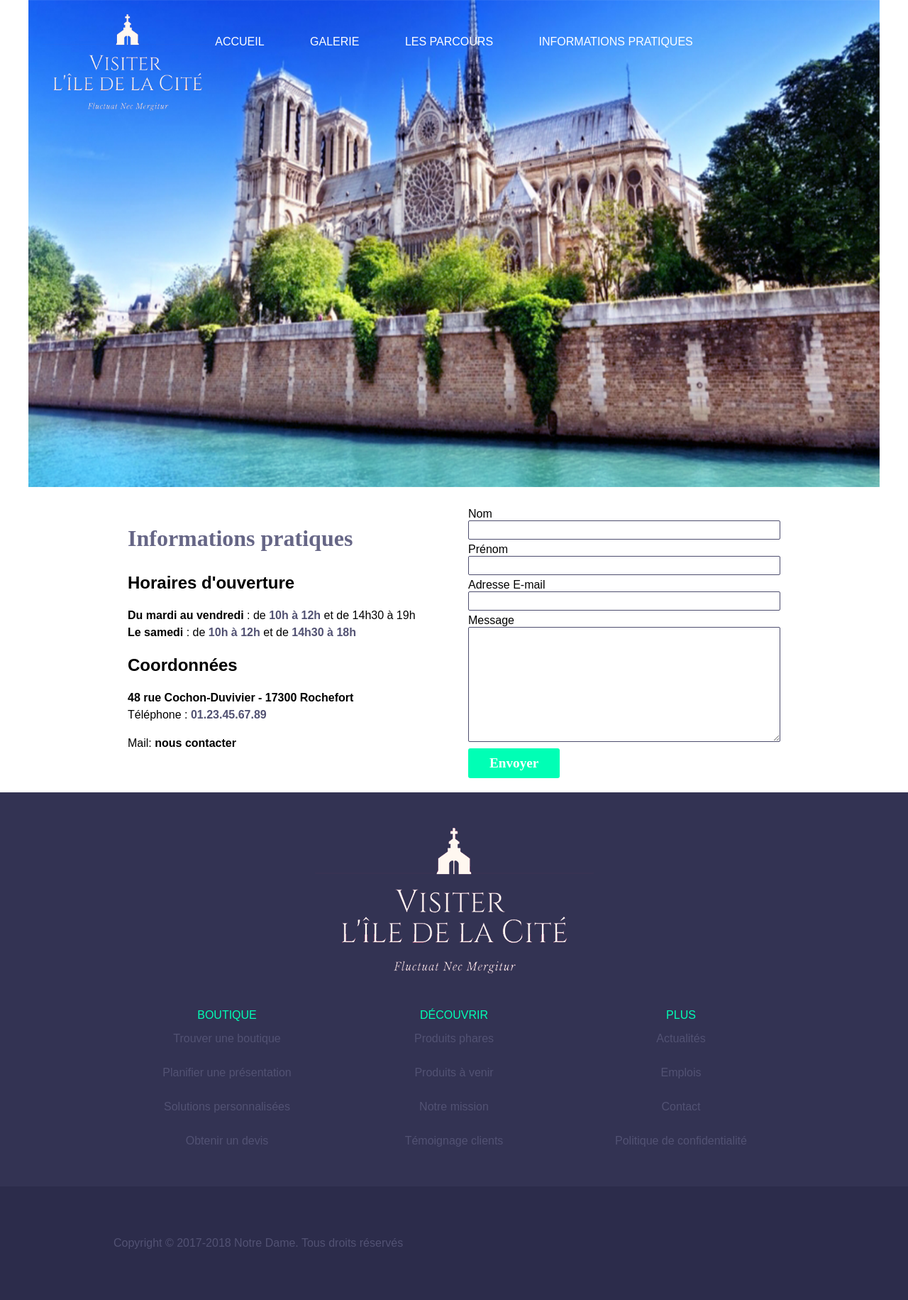
After one commit to Evywell/G4-NotreDame, a PHP site: page /integration/infos.html in a window 1280 px wide. The commit adds this page. Shown: the whole page at 71% size. Run offline with PHP 8.4, Linux system fonts and the light colour scheme.

Commit message:
infos pratiques

```diff
--- a/integration/css/app.css
+++ b/integration/css/app.css
@@ -161,6 +161,7 @@ button {
 button.primary {
     background-color: #00ffb5;
     color: #FFF;
+    cursor: pointer;
 }
 
 .container.center {
@@ -261,6 +262,41 @@ button.primary {
     text-align: left;
 }
 
+.infos_pratiques span {
+    color: #525273;
+    font-weight: 800;
+}
+
+.infos_pratiques__contact {
+    color: inherit;
+    text-decoration: none;
+}
+
+.form {
+    display: block;
+    width: 100%;
+}
+
+.form-full {
+    width: 100%;
+    margin: 5px 0;
+}
+
+.form label, .form input, .form textarea {
+    display: inline-block;
+    width: 100%;
+}
+
+.form input, .form textarea {
+    border-radius: 2px;
+    padding: 5px;
+    border: 1px solid #4d4d6e;
+}
+
+.infos_pratiques h1 {
+    margin: 30px 0;
+}
+
 @keyframes toTop {
     from { transform: translateY(-100%) }
     top { transform: translateY(0) }
--- /dev/null
+++ b/integration/infos.html
@@ -0,0 +1,108 @@
+<!doctype html>
+<html lang="fr">
+<head>
+    <meta charset="UTF-8">
+    <meta name="viewport"
+          content="width=device-width, user-scalable=no, initial-scale=1.0, maximum-scale=1.0, minimum-scale=1.0">
+    <meta http-equiv="X-UA-Compatible" content="ie=edge">
+    <link rel="stylesheet" href="css/app.css">
+    <title>Notre Dame</title>
+</head>
+<body>
+<header class="header">
+    <nav class="nav">
+        <ul>
+            <li><a href="">accueil</a></li>
+            <li><a href="">Galerie</a></li>
+            <li><a href="">Les parcours</a></li>
+            <li><a href="">Informations pratiques</a></li>
+        </ul>
+    </nav>
+    <div class="logo"></div>
+    <div class="header-background">
+        <img src="img/header.png" alt="Notre Dame de Paris">
+    </div>
+</header>
+<div class="container infos_pratiques">
+    <div class="flex">
+        <div class="column">
+            <h1>Informations pratiques</h1>
+            <h2>Horaires d'ouverture</h2>
+            <p>
+                <b>Du mardi au vendredi</b> : de <span>10h à 12h</span> et de 14h30 à 19h<br />
+                <b>Le samedi</b> : de <span>10h à 12h</span> et de <span>14h30 à 18h</span>
+            </p>
+            <h2>Coordonnées</h2>
+            <p>
+                <b>48 rue Cochon-Duvivier - 17300 Rochefort</b><br />
+                Téléphone : <span>01.23.45.67.89</span>
+            </p>
+            <p>
+                Mail: <b><a href="mailto:test@test.fr" class="infos_pratiques__contact">nous contacter</a></b>
+            </p>
+        </div>
+        <div class="column">
+            <form class="form">
+                <div class="form-full">
+                    <label>Nom</label>
+                    <input type="text">
+                </div>
+                <div class="form-full">
+                    <label>Prénom</label>
+                    <input type="text">
+                </div>
+                <div class="form-full">
+                    <label>Adresse E-mail</label>
+                    <input type="text">
+                </div>
+                <div class="form-full">
+                    <label>Message</label>
+                    <textarea name="" id="" cols="30" rows="10"></textarea>
+                </div>
+                <button class="primary">Envoyer</button>
+            </form>
+        </div>
+    </div>
+</div>
+<footer class="footer">
+    <div class="plan_site">
+        <div class="logo"></div>
+        <div class="container">
+            <div class="column">
+                <span>boutique</span>
+                <ul>
+                    <li><a href="">Trouver une boutique</a></li>
+                    <li><a href="">Planifier une présentation</a></li>
+                    <li><a href="">Solutions personnalisées</a></li>
+                    <li><a href="">Obtenir un devis</a></li>
+                </ul>
+            </div>
+            <div class="column">
+                <span>découvrir</span>
+                <ul>
+                    <li><a href="">Produits phares</a></li>
+                    <li><a href="">Produits à venir</a></li>
+                    <li><a href="">Notre mission</a></li>
+                    <li><a href="">Témoignage clients</a></li>
+                </ul>
+            </div>
+            <div class="column">
+                <span>plus</span>
+                <ul>
+                    <li><a href="">Actualités</a></li>
+                    <li><a href="">Emplois</a></li>
+                    <li><a href="">Contact</a></li>
+                    <li><a href="">Politique de confidentialité</a></li>
+                </ul>
+            </div>
+        </div>
+    </div>
+    <div class="copyright">
+        <div class="container">
+            Copyright &copy; 2017-2018 Notre Dame. Tous droits réservés
+        </div>
+    </div>
+</footer>
+<script src="js/app.js"></script>
+</body>
+</html>
```
